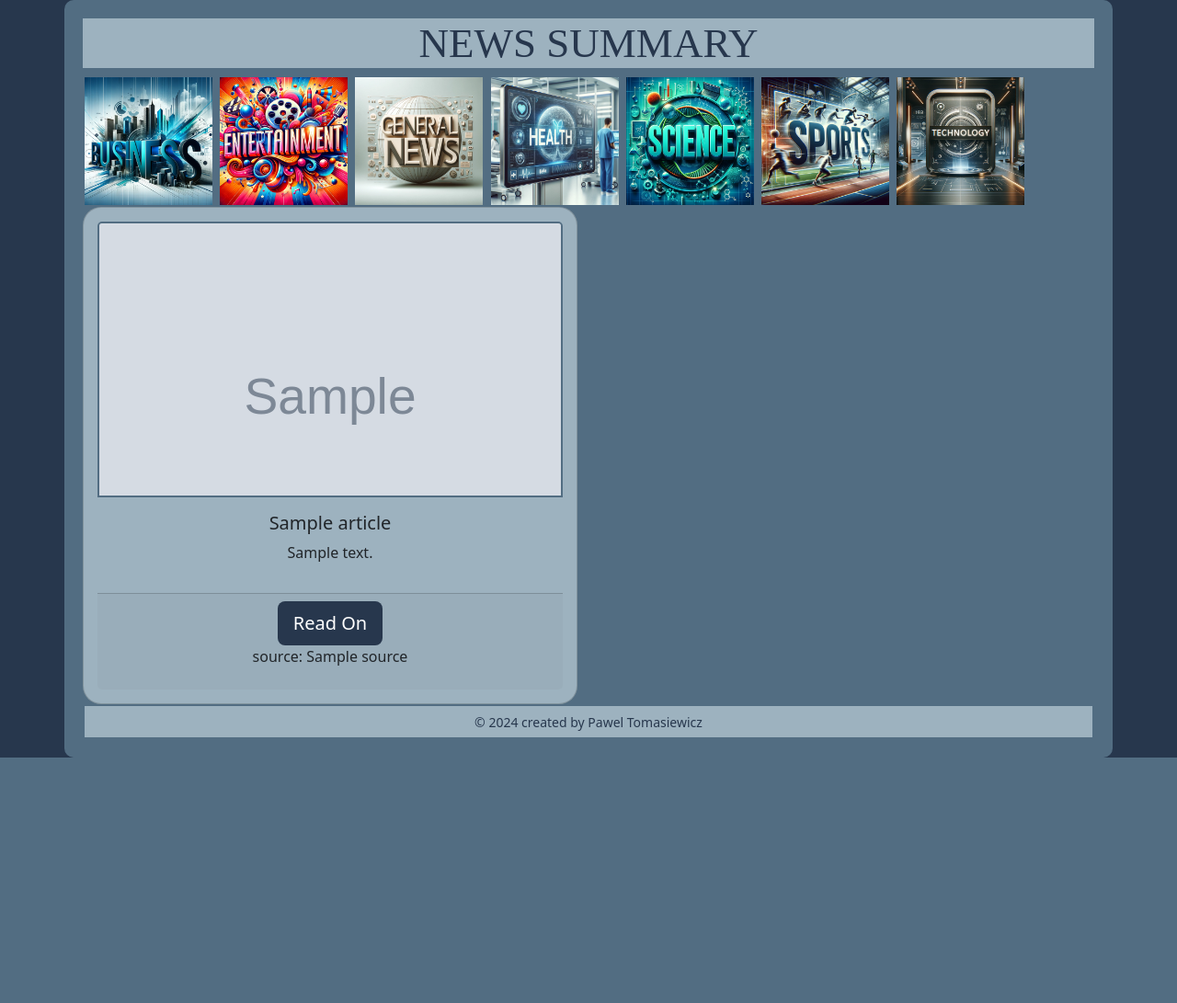
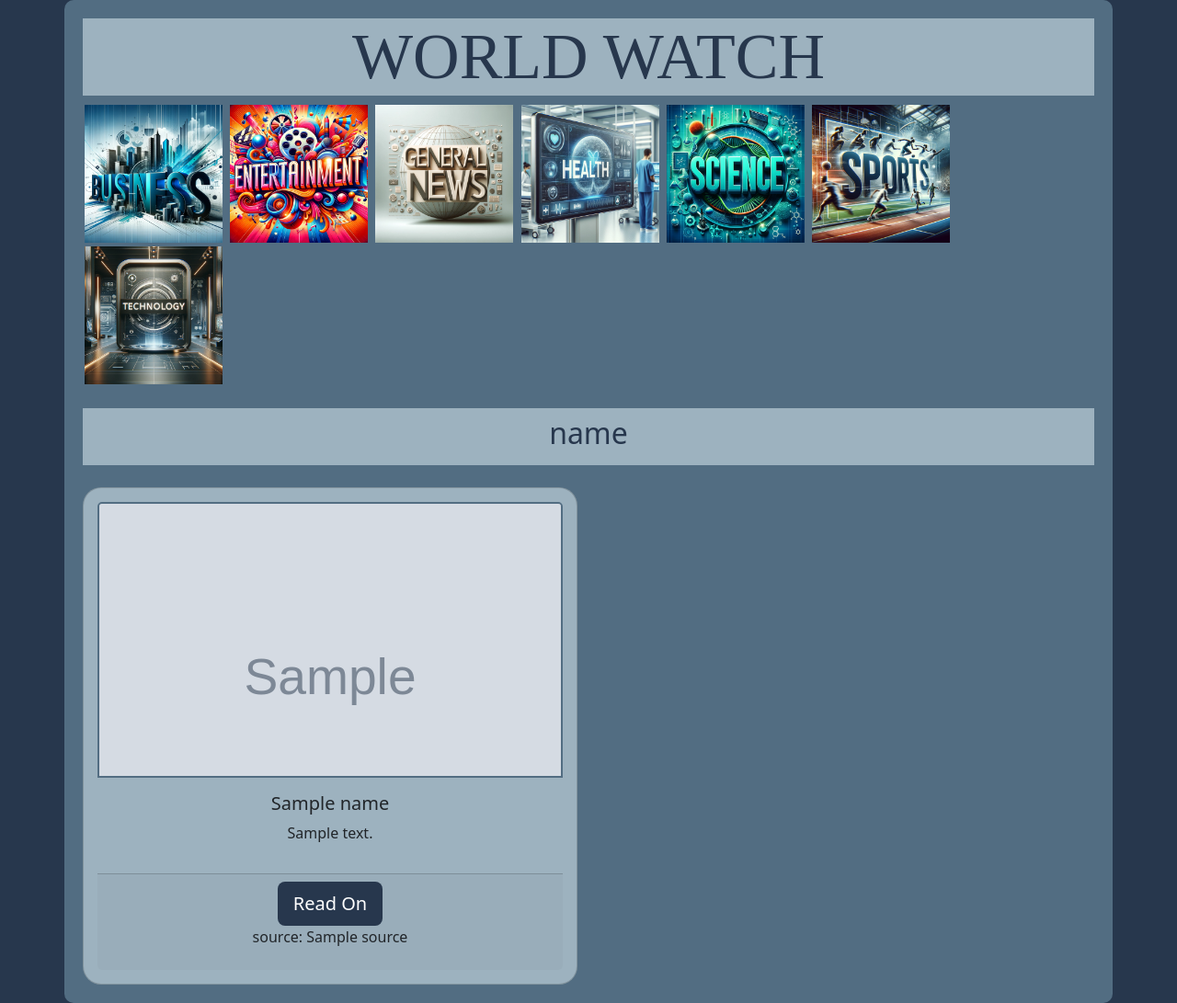
Before and after one commit to tomasiewiczp/NewsApp, a Python web app: template app/templates/home.html in a window 1280 px wide. Shown: the whole page at 92% size. Before the commit the page ends 824 px from the top, so only its background shows below. Run offline with Jinja, Linux system fonts and the light colour scheme; the template is opened without the code that fills it: most values are stand-ins (such as "Sample title", 1, 10 or a date in 2020); grey boxes marked "Sample" are stand-in pictures; some web fonts are replaced.

Commit message:
add main page news

```diff
--- a/app/static/main.css
+++ b/app/static/main.css
@@ -32,7 +32,7 @@ body {
  h1{
     color: #27374D;
     font-family: 'Instrument Serif', serif;
-    font-size: 45px;
+    font-size: 100px;
     background-color: #9DB2BF ;
 }
 
@@ -56,3 +56,8 @@ footer {
     background-color: #27374D;
     color: #ffffff
 }
+
+.bundle-header{
+    background-color:  #9DB2BF;
+    color:  #27374D;
+}
--- a/app/templates/home.html
+++ b/app/templates/home.html
@@ -12,12 +12,12 @@
     <body>
         <style>
             img {
-                width: 13%;
+                width: 14%;
                 border: 2px solid #526D82;
             }
         </style>
         <div class="container" >
-            <h1 class="page-name">NEWS SUMMARY</h1>
+            <h1 style="font-size: 70px" class="page-name">WORLD WATCH</h1>
             <a href="/articles/business"><img src="{{ url_for('static', filename='business.png') }}"/></a>
             <a href="/articles/entertainment"><img src="{{ url_for('static', filename='entertainment.png') }} "/></a>
             <a href="/articles/general"><img src="{{ url_for('static', filename='general.png') }}"/></a>
@@ -26,15 +26,20 @@
             <a href="/articles/sports"><img src="{{ url_for('static', filename='sports.png') }} "/></a>
             <a href="/articles/technology"><img src="{{ url_for('static', filename='technology.png') }} "/></a>
 
+            <div class="articles-section">
+                {% for bundle_name in articles_data.keys() %}
+                    <!-- Biały pasek z nazwą bundla -->
+                    <div class="bundle-header text-center py-2 my-4">
+                        <h2 class="bundle-name">{{ bundle_name }}</h2>
+                    </div>
                     <div class="row row-cols-1 row-cols-md-2 g-4">
-                {% for article in articles_data %}
+                        {% for article in articles_data[bundle_name] %}
                             <div class="col">
                                 <div class="card h-100 text-center mb-3 ">
                                     <img src="{{article['Image URL']}}" class="card-img-top custom-card-img" alt="...">
                                     <div class="card-body">
                                         <h5 class="card-title">{{article['Title']}}</h5>
                                         <p class="card-text">{{article['Description']}}</p>
-
                                     </div>
                                     <div class="card-footer">
                                         <a href="{{article['URL']}}" class="btn go-to-button btn-lg">Read On</a>
@@ -44,15 +49,8 @@
                             </div>
                         {% endfor %}
                     </div>
-
-
-
-            <footer>
-                <small>
-                    © 2024 created by Pawel Tomasiewicz
-                </small>
-            </footer>
+                {% endfor %}
             </div>
-
+        </div>
     </body>
     </html>
--- a/app/variables.py
+++ b/app/variables.py
@@ -1,3 +1,3 @@
 CATEGORIES =  ['business', 'entertainment', 'general', 'health', 'science', 'sports', 'technology']
 API_KEY = '5f4225f4585648c991449a7727488ca3'
-DEFAULT_TO_NEWS_SITES='bbc-news, business-insider, cnn,  the-washington-post, the-wall-street-journal, fox-news,nbc-news '
+DEFAULT_TO_NEWS_SITES='bbc-news,business-insider,cnn,the-washington-post,the-wall-street-journal,fox-news'
--- a/app/web_app.py
+++ b/app/web_app.py
@@ -55,7 +55,7 @@ class WebApp:
             """
             self.create_newsAPI_client()
             if self.newsAPIclient:
-                articles_data = self.newsAPIclient.get_articles_info()
+                articles_data = self.newsAPIclient.get_main_page_article_bundles()
                 return render_template('home.html', articles_data=articles_data, categories=self.categories)
             else:
                 logging.error(f"Error rendering home template: {e}")
```
Also changed, not shown: app/news_api.py (+18 -5 lines), app/stock_data.py (added, +15 -0 lines). Lines whose indentation alone changed are shown as unchanged.
